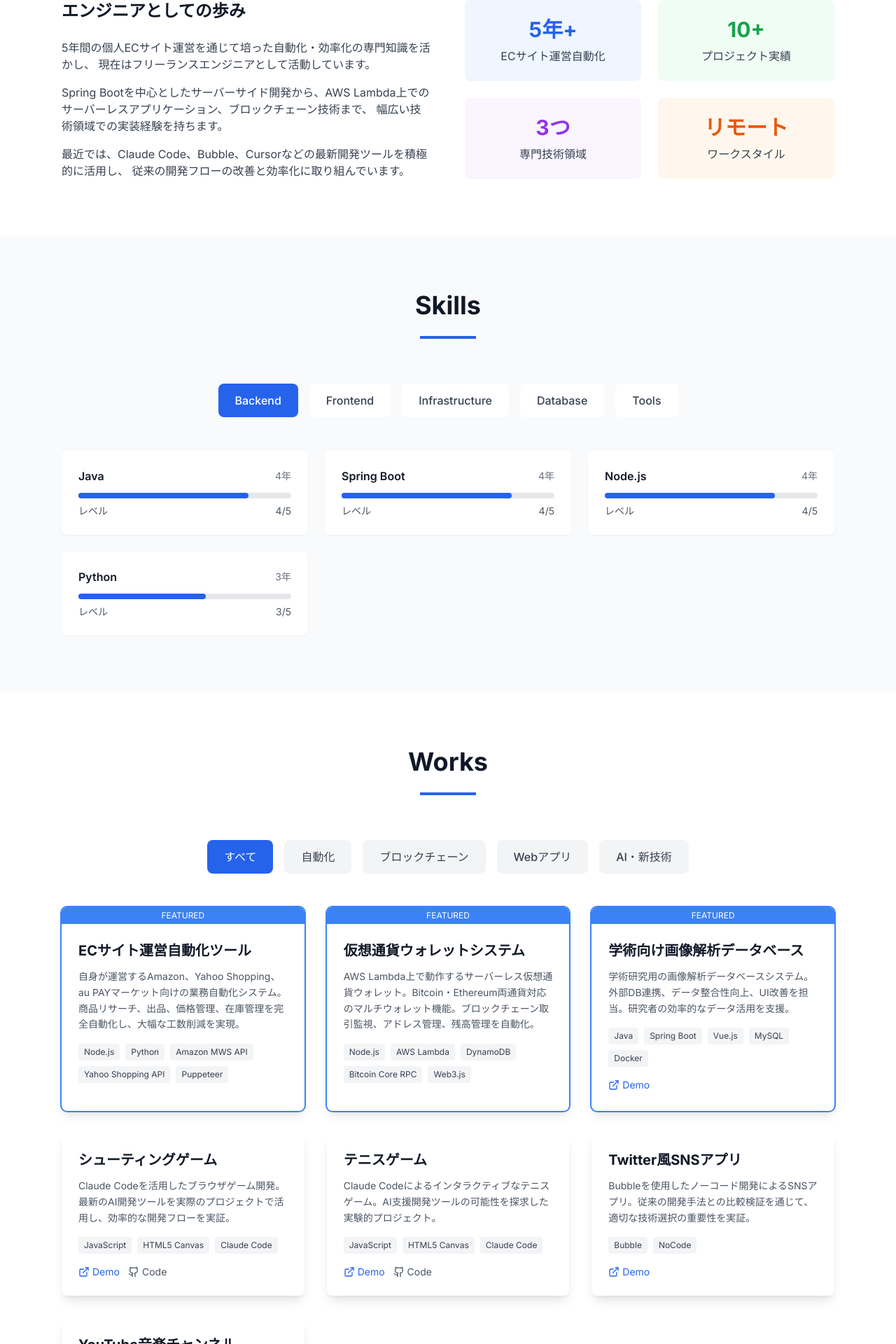
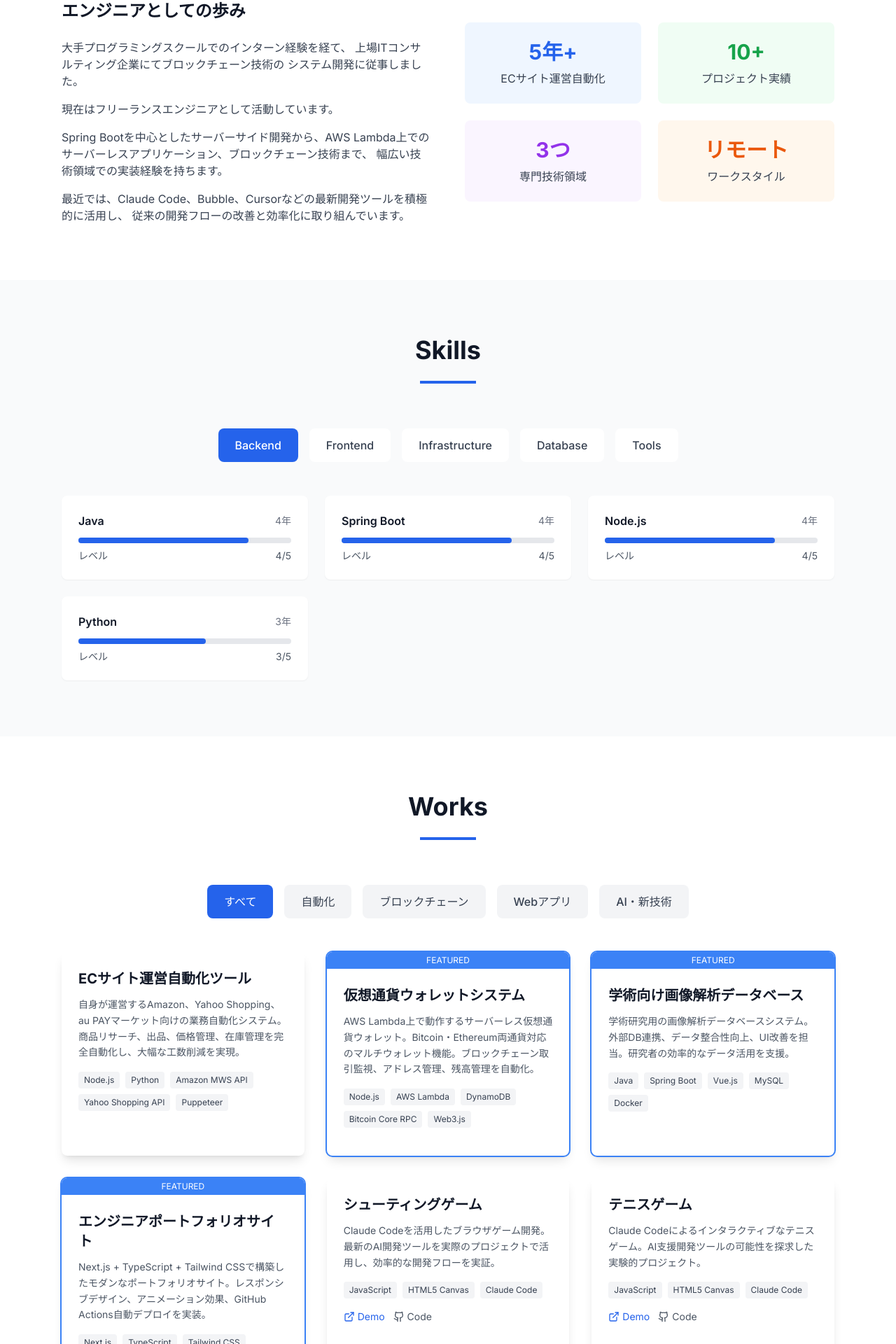
Before and after one commit to shupopo/portfolio-public, a Next.js app: page / in a window 1280 px wide. Shown: the part 1012-2932 px from the top of the page at 70% size. Built offline with nearby package versions, Linux system fonts and the light colour scheme.

Commit message:
fix contents

```diff
--- a/src/app/layout.tsx
+++ b/src/app/layout.tsx
@@ -6,7 +6,7 @@ const inter = Inter({ subsets: ['latin'] })
 
 export const metadata: Metadata = {
   title: 'Shuhei HIROSHIMA - 自動化・効率化エンジニア',
-  description: 'ビジネス課題を技術で解決し、業務効率化を実現するフリーランスエンジニア。Spring Boot、AWS、自動化ツール開発の専門家。',
+  description: 'ビジネス課題を技術で解決し、業務効率化を実現するフリーランスエンジニア。Spring Boot、AWS、自動化ツール開発。',
   keywords: ['Shuhei HIROSHIMA', 'フリーランスエンジニア', '自動化', '効率化', 'Spring Boot', 'AWS', 'Java'],
   authors: [{ name: 'Shuhei HIROSHIMA' }],
   openGraph: {
--- a/src/app/page.tsx
+++ b/src/app/page.tsx
@@ -79,7 +79,7 @@ const projects: Project[] = [
     description: '自身が運営するAmazon、Yahoo Shopping、au PAYマーケット向けの業務自動化システム。商品リサーチ、出品、価格管理、在庫管理を完全自動化し、大幅な工数削減を実現。',
     tech: ['Node.js', 'Python', 'Amazon MWS API', 'Yahoo Shopping API', 'Puppeteer'],
     category: 'automation',
-    featured: true
+    featured: false
   },
   {
     id: 'crypto-wallet',
@@ -94,7 +94,16 @@ const projects: Project[] = [
     title: '学術向け画像解析データベース',
     description: '学術研究用の画像解析データベースシステム。外部DB連携、データ整合性向上、UI改善を担当。研究者の効率的なデータ活用を支援。',
     tech: ['Java', 'Spring Boot', 'Vue.js', 'MySQL', 'Docker'],
-    url: 'https://localizatome.embrys.jp/',
+    category: 'web',
+    featured: true
+  },
+    {
+    id: 'portfolio-site',
+    title: 'エンジニアポートフォリオサイト',
+    description: 'Next.js + TypeScript + Tailwind CSSで構築したモダンなポートフォリオサイト。レスポンシブデザイン、アニメーション効果、GitHub Actions自動デプロイを実装。',
+    tech: ['Next.js', 'TypeScript', 'Tailwind CSS', 'Framer Motion', 'GitHub Actions'],
+    url: 'https://shupopo.github.io/portfolio/',
+    github: 'https://github.com/shupopo/portfolio',
     category: 'web',
     featured: true
   },
@@ -260,7 +269,11 @@ const About = () => {
             <h3 className="text-2xl font-bold text-gray-900 mb-6">エンジニアとしての歩み</h3>
             <div className="space-y-4 text-gray-700">
               <p>
-                5年間の個人ECサイト運営を通じて培った自動化・効率化の専門知識を活かし、
+                大手プログラミングスクールでのインターン経験を経て、
+                上場ITコンサルティング企業にてブロックチェーン技術の
+                システム開発に従事しました。
+              </p>
+              <p>
                 現在はフリーランスエンジニアとして活動しています。
               </p>
               <p>
```
